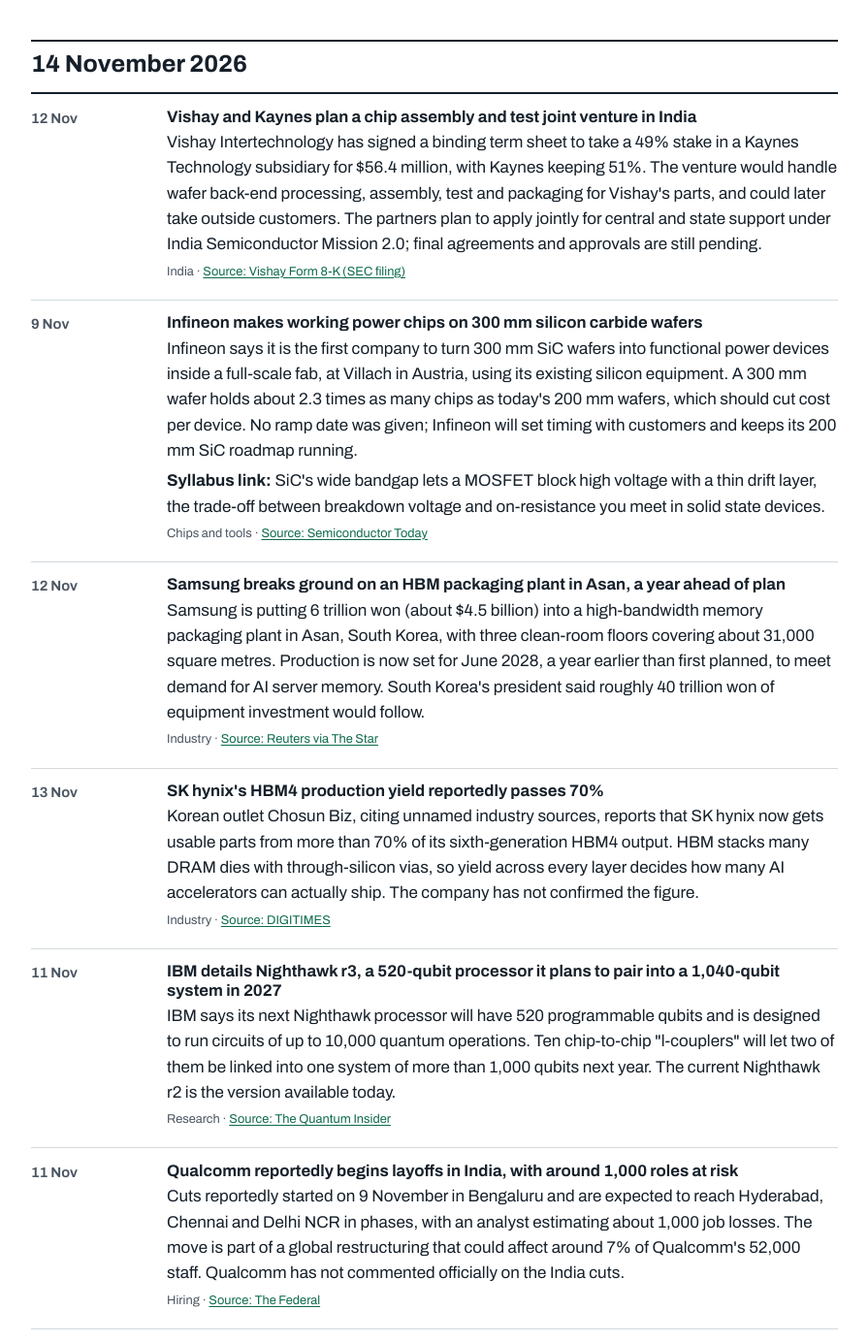
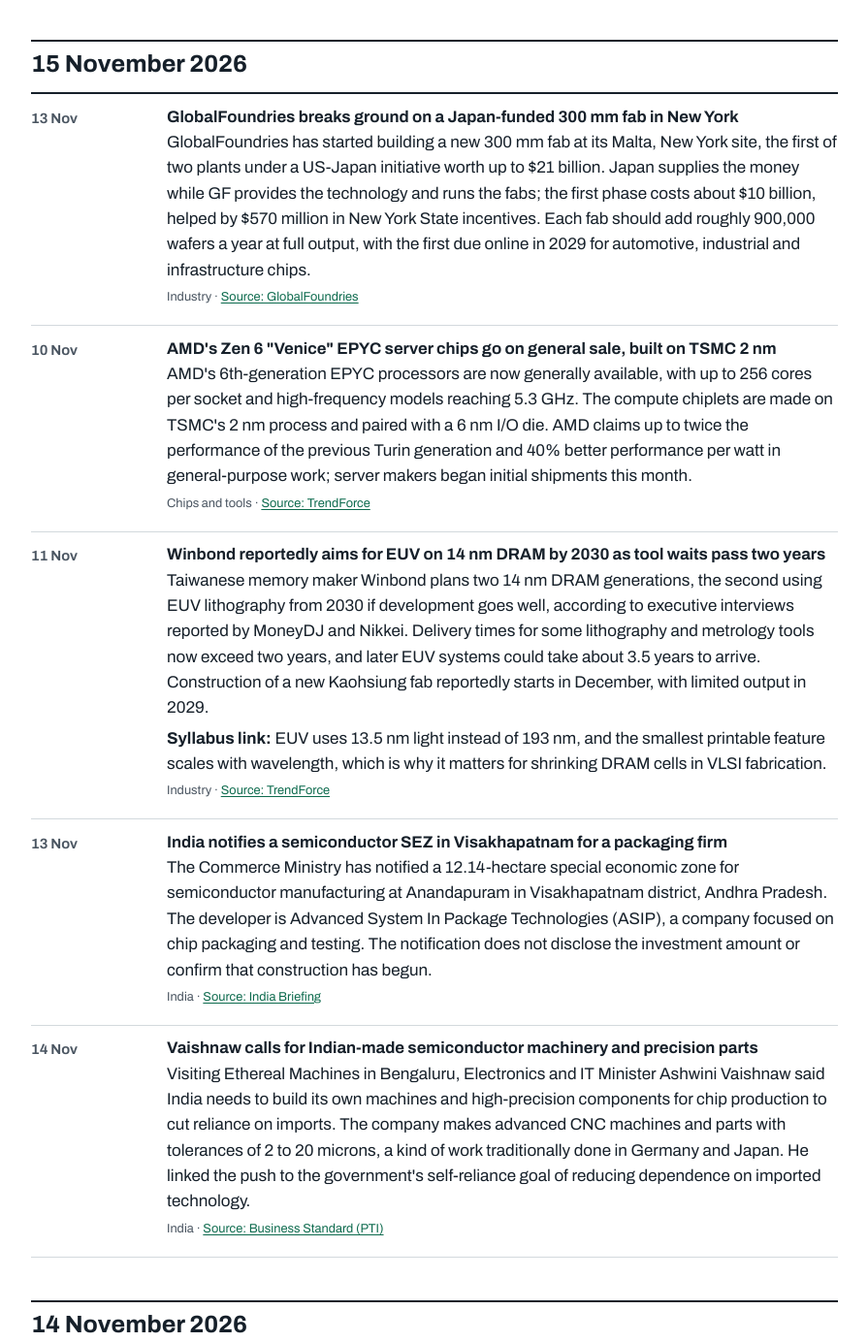
Before and after one commit to iamHari18/Hadeon123, a plain HTML site: page news/index.html in a window 1280 px wide. Shown: the part 292-1676 px from the top of the page at 97% size, without its empty margins (48-943 px from the left). Drawn offline with Linux system fonts and the light colour scheme.

Commit message:
News: 2026-11-15

```diff
--- a/news/index.html
+++ b/news/index.html
@@ -68,6 +68,52 @@
   Also update "Last updated" in the footer and <lastmod> for news/ in sitemap.xml.
 -->
 <!-- NEWEST DAY GOES HERE -->
+<section class="day" id="d-2026-11-15">
+<h2>15 November 2026</h2>
+<ul class="log">
+<li>
+<time datetime="2026-11-13">13 Nov</time>
+<div>
+<h3>GlobalFoundries breaks ground on a Japan-funded 300 mm fab in New York</h3>
+<p>GlobalFoundries has started building a new 300 mm fab at its Malta, New York site, the first of two plants under a US-Japan initiative worth up to $21 billion. Japan supplies the money while GF provides the technology and runs the fabs; the first phase costs about $10 billion, helped by $570 million in New York State incentives. Each fab should add roughly 900,000 wafers a year at full output, with the first due online in 2029 for automotive, industrial and infrastructure chips.</p>
+<p class="tag">Industry · <a href="https://gf.com/news-and-events/news/globalfoundries-breaks-ground-on-first-new-semiconductor-fab-under-landmark-us-japan-initiative/">Source: GlobalFoundries</a></p>
+</div>
+</li>
+<li>
+<time datetime="2026-11-10">10 Nov</time>
+<div>
+<h3>AMD's Zen 6 "Venice" EPYC server chips go on general sale, built on TSMC 2 nm</h3>
+<p>AMD's 6th-generation EPYC processors are now generally available, with up to 256 cores per socket and high-frequency models reaching 5.3 GHz. The compute chiplets are made on TSMC's 2 nm process and paired with a 6 nm I/O die. AMD claims up to twice the performance of the previous Turin generation and 40% better performance per watt in general-purpose work; server makers began initial shipments this month.</p>
+<p class="tag">Chips and tools · <a href="https://www.trendforce.com/news/2026/11/11/news-amd-epyc-venice-cpus-begin-shipping-on-tsmc-2nm-verano-reportedly-to-adopt-n2p-with-a14-planned-for-2028">Source: TrendForce</a></p>
+</div>
+</li>
+<li>
+<time datetime="2026-11-11">11 Nov</time>
+<div>
+<h3>Winbond reportedly aims for EUV on 14 nm DRAM by 2030 as tool waits pass two years</h3>
+<p>Taiwanese memory maker Winbond plans two 14 nm DRAM generations, the second using EUV lithography from 2030 if development goes well, according to executive interviews reported by MoneyDJ and Nikkei. Delivery times for some lithography and metrology tools now exceed two years, and later EUV systems could take about 3.5 years to arrive. Construction of a new Kaohsiung fab reportedly starts in December, with limited output in 2029.</p>
+<p><b>Syllabus link:</b> EUV uses 13.5 nm light instead of 193 nm, and the smallest printable feature scales with wavelength, which is why it matters for shrinking DRAM cells in VLSI fabrication.</p>
+<p class="tag">Industry · <a href="https://www.trendforce.com/news/2026/11/11/news-winbond-reportedly-targets-2030-euv-adoption-for-14nm-dram-as-equipment-lead-times-stretch-beyond-two-years">Source: TrendForce</a></p>
+</div>
+</li>
+<li>
+<time datetime="2026-11-13">13 Nov</time>
+<div>
+<h3>India notifies a semiconductor SEZ in Visakhapatnam for a packaging firm</h3>
+<p>The Commerce Ministry has notified a 12.14-hectare special economic zone for semiconductor manufacturing at Anandapuram in Visakhapatnam district, Andhra Pradesh. The developer is Advanced System In Package Technologies (ASIP), a company focused on chip packaging and testing. The notification does not disclose the investment amount or confirm that construction has begun.</p>
+<p class="tag">India · <a href="https://www.india-briefing.com/news/india-notifies-semiconductor-sez-visakhapatnam-andhra-pradesh-47868.html/">Source: India Briefing</a></p>
+</div>
+</li>
+<li>
+<time datetime="2026-11-14">14 Nov</time>
+<div>
+<h3>Vaishnaw calls for Indian-made semiconductor machinery and precision parts</h3>
+<p>Visiting Ethereal Machines in Bengaluru, Electronics and IT Minister Ashwini Vaishnaw said India needs to build its own machines and high-precision components for chip production to cut reliance on imports. The company makes advanced CNC machines and parts with tolerances of 2 to 20 microns, a kind of work traditionally done in Germany and Japan. He linked the push to the government's self-reliance goal of reducing dependence on imported technology.</p>
+<p class="tag">India · <a href="https://business-standard.com/industry/news/vaishnaw-stresses-need-for-india-to-make-own-semiconductor-machinery-126111401149_1.html">Source: Business Standard (PTI)</a></p>
+</div>
+</li>
+</ul>
+</section>
 <section class="day" id="d-2026-11-14">
 <h2>14 November 2026</h2>
 <ul class="log">
@@ -456,7 +502,7 @@
 </div>
 <footer class="foot">
 <div class="bar">
-<p>Hadeon is an independent study resource. Last updated <time datetime="2026-11-14">14 Nov 2026</time>.</p>
+<p>Hadeon is an independent study resource. Last updated <time datetime="2026-11-15">15 Nov 2026</time>.</p>
 <ul>
 <li><a href="../placement/">Placement</a></li>
 <li><a href="../study/">Study material</a></li>
--- a/sitemap.xml
+++ b/sitemap.xml
@@ -77,7 +77,7 @@
   </url>
   <url>
     <loc>https://iamhari18.github.io/Hadeon123/news/</loc>
-    <lastmod>2026-11-14</lastmod>
+    <lastmod>2026-11-15</lastmod>
     <priority>0.9</priority>
   </url>
   <url>
```
